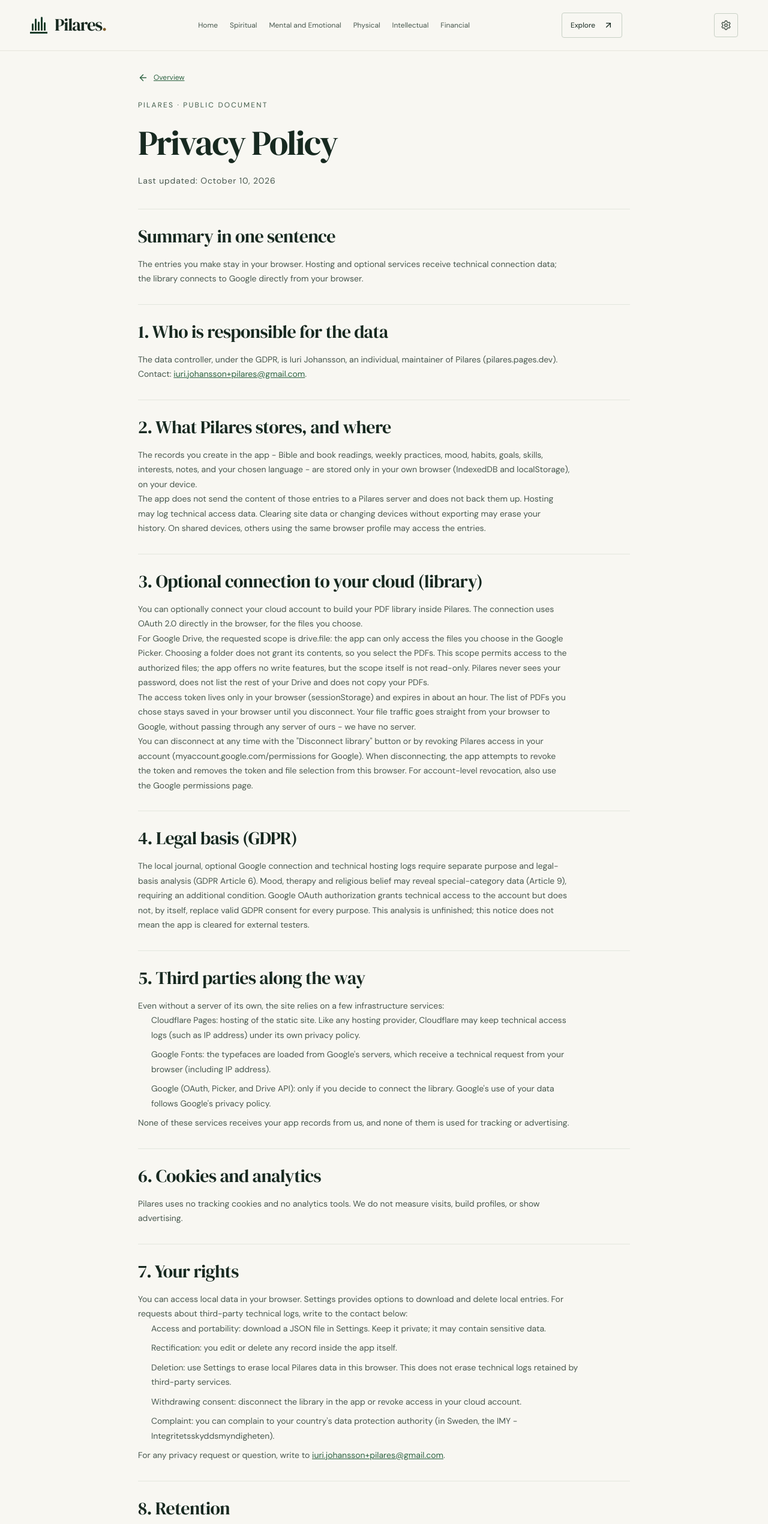
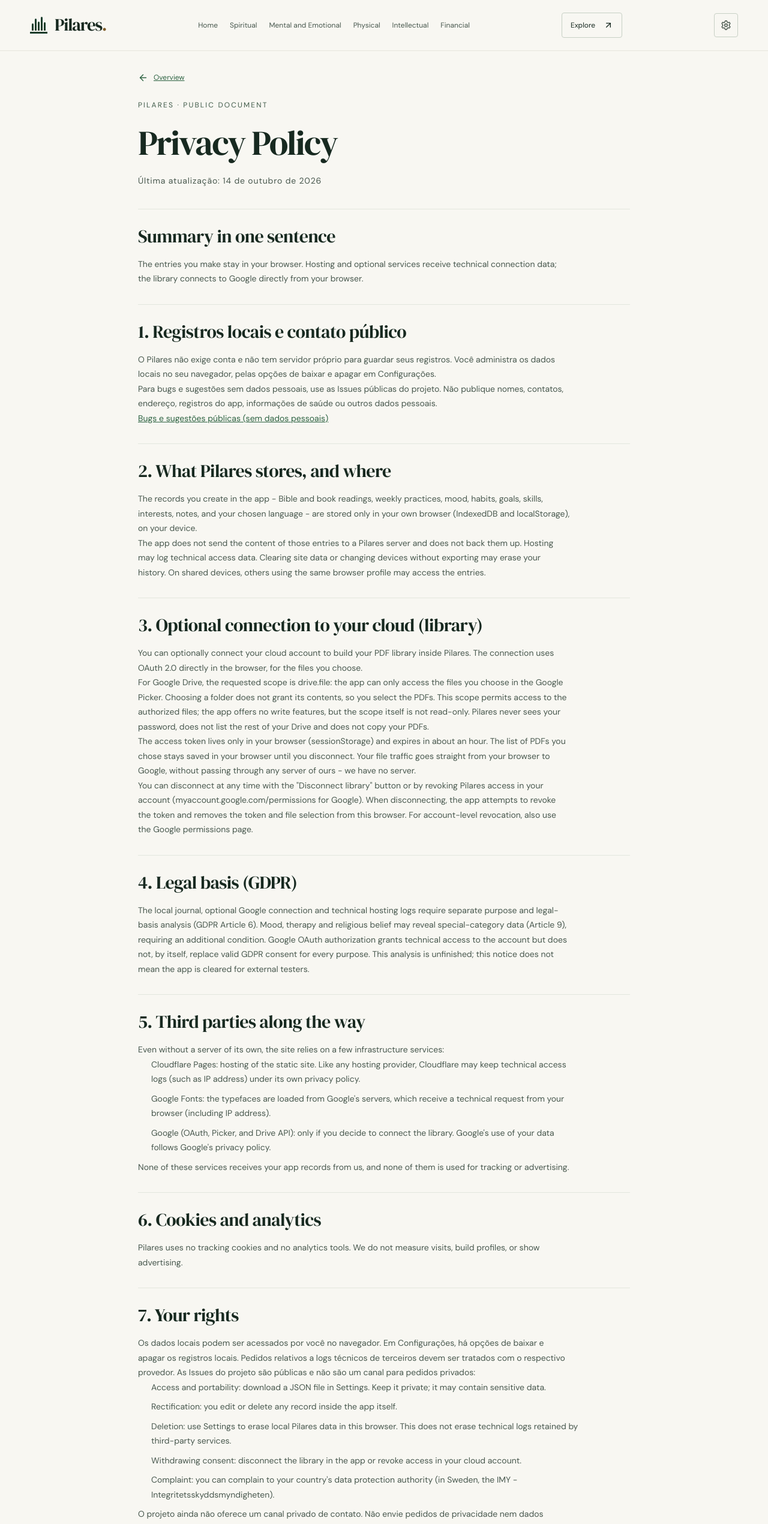
Before and after one commit to iurjoh/pilares, a React (Vite) app: page /privacy in a window 1280 px wide. Shown: the top 2540 px of the page at 60% size. Built offline with nearby package versions, Linux system fonts and the light colour scheme.

Commit message:
Update privacy policy with new contact and update date

```diff
--- a/src/pages/Privacidade.tsx
+++ b/src/pages/Privacidade.tsx
@@ -10,7 +10,7 @@
       <div className="legal-head">
         <div className="eyebrow">{t('PILARES · DOCUMENTO PÚBLICO')}</div>
         <h1>{t('Política de Privacidade')}</h1>
-        <p className="legal-updated">{t('Última atualização: 10 de outubro de 2026')}</p>
+        <p className="legal-updated">{t('Última atualização: 14 de outubro de 2026')}</p>
       </div>
 
       <section aria-labelledby="pp-resumo">
@@ -19,8 +19,10 @@
       </section>
 
       <section aria-labelledby="pp-controlador">
-        <h2 id="pp-controlador">{t('1. Quem é responsável pelos dados')}</h2>
-        <p>{t('O controlador dos dados, nos termos do GDPR, é Iuri Johansson, pessoa física, mantenedor do Pilares (pilares.pages.dev). Contato:')} <a href="mailto:iuri.johansson+pilares@gmail.com">iuri.johansson+pilares@gmail.com</a>.</p>
+        <h2 id="pp-controlador">{t('1. Registros locais e contato público')}</h2>
+        <p>{t('O Pilares não exige conta e não tem servidor próprio para guardar seus registros. Você administra os dados locais no seu navegador, pelas opções de baixar e apagar em Configurações.')}</p>
+        <p>{t('Para bugs e sugestões sem dados pessoais, use as Issues públicas do projeto. Não publique nomes, contatos, endereço, registros do app, informações de saúde ou outros dados pessoais.')}</p>
+        <p><a href="https://github.com/iurjoh/pilares/issues" target="_blank" rel="noopener noreferrer">{t('Bugs e sugestões públicas (sem dados pessoais)')}</a></p>
       </section>
 
       <section aria-labelledby="pp-locais">
@@ -60,7 +62,7 @@
 
       <section aria-labelledby="pp-direitos">
         <h2 id="pp-direitos">{t('7. Seus direitos')}</h2>
-        <p>{t('Os dados locais podem ser acessados por você no navegador. Em Configurações, há opções de baixar e apagar os registros locais. Para pedidos relativos a logs técnicos de terceiros, escreva ao contato abaixo:')}</p>
+        <p>{t('Os dados locais podem ser acessados por você no navegador. Em Configurações, há opções de baixar e apagar os registros locais. Pedidos relativos a logs técnicos de terceiros devem ser tratados com o respectivo provedor. As Issues do projeto são públicas e não são um canal para pedidos privados:')}</p>
         <ul>
           <li>{t('Acesso e portabilidade: baixe um arquivo JSON em Configurações. Guarde-o em lugar privado; ele pode conter dados sensíveis.')}</li>
           <li>{t('Retificação: você edita ou apaga qualquer registro dentro do próprio app.')}</li>
@@ -68,7 +70,7 @@
           <li>{t('Revogação do consentimento: desconecte a biblioteca no app ou revogue o acesso na sua conta da nuvem.')}</li>
           <li>{t('Reclamação: você pode reclamar à autoridade de proteção de dados do seu país (na Suécia, a IMY - Integritetsskyddsmyndigheten).')}</li>
         </ul>
-        <p>{t('Para qualquer pedido ou dúvida sobre privacidade, escreva para')} <a href="mailto:iuri.johansson+pilares@gmail.com">iuri.johansson+pilares@gmail.com</a>.</p>
+        <p>{t('O projeto ainda não oferece um canal privado de contato. Não envie pedidos de privacidade nem dados pessoais pelas Issues públicas. A definição de responsabilidades e de um canal adequado continua pendente antes de testes externos.')}</p>
       </section>
 
       <section aria-labelledby="pp-retencao">
```
